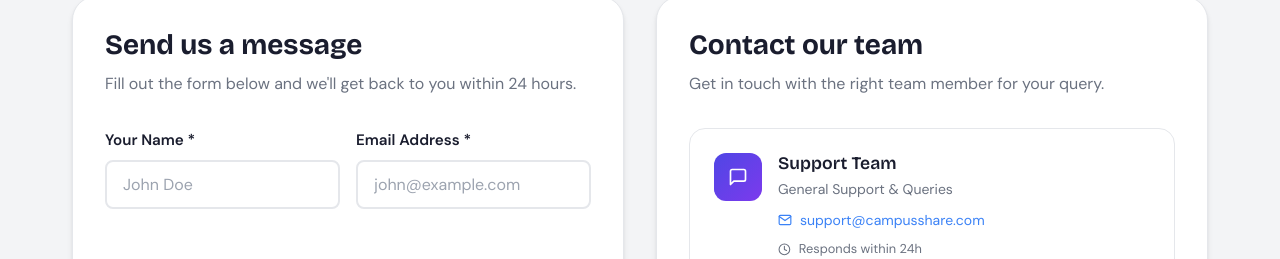
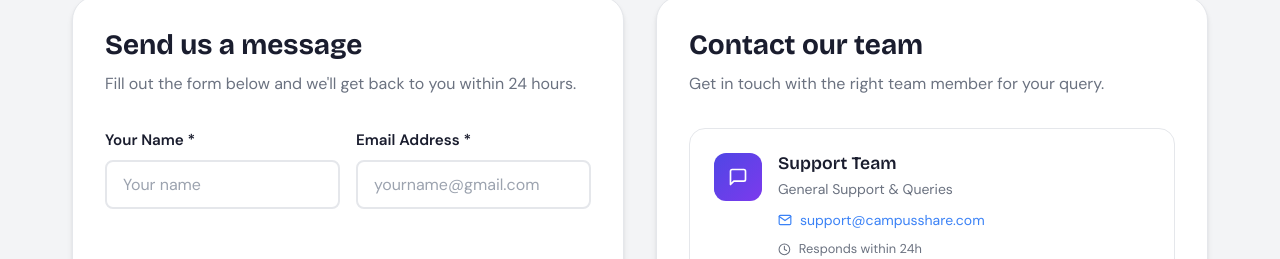
Before and after one commit to rajhemant076/campusshare-frontend, a React (Vite) app: page /contact in a window 1280 px wide. Shown: the part 1079-1338 px from the top of the page. Built offline with nearby package versions, Linux system fonts and the light colour scheme; no server answers.

Commit message:
contact page styling fixed

```diff
--- a/src/pages/Contact.jsx
+++ b/src/pages/Contact.jsx
@@ -362,7 +362,7 @@ const Contact = () => {
                       value={formData.name}
                       onChange={handleInputChange}
                       className="form-input"
-                      placeholder="John Doe"
+                      placeholder="Your name"
                       required
                     />
                   </div>
@@ -376,7 +376,7 @@ const Contact = () => {
                       value={formData.email}
                       onChange={handleInputChange}
                       className="form-input"
-                      placeholder="john@example.com"
+                      placeholder="yourname@gmail.com"
                       required
                     />
                   </div>
```
